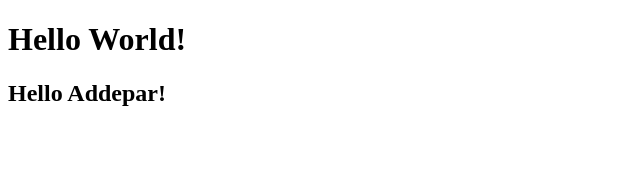
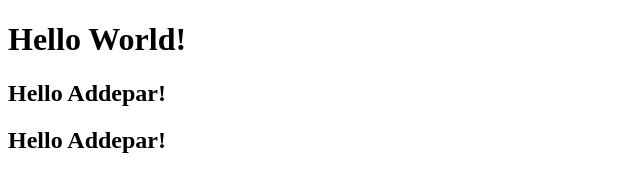
Before and after one commit to peipei-wang/portfolio, a plain HTML site: page index.html in a window 1280 px wide. Shown: the whole page, without its empty margins (0-640 px from the left). Drawn offline with Linux system fonts and the light colour scheme.

Commit message:
adding index.html

```diff
--- a/index.html
+++ b/index.html
@@ -13,5 +13,7 @@
 <body>
   <h1>Hello World!</h1>
   <h2>Hello Addepar!</h2>
+   <h2>Hello Addepar!</h2>
+
 </body>
 </html>
```
